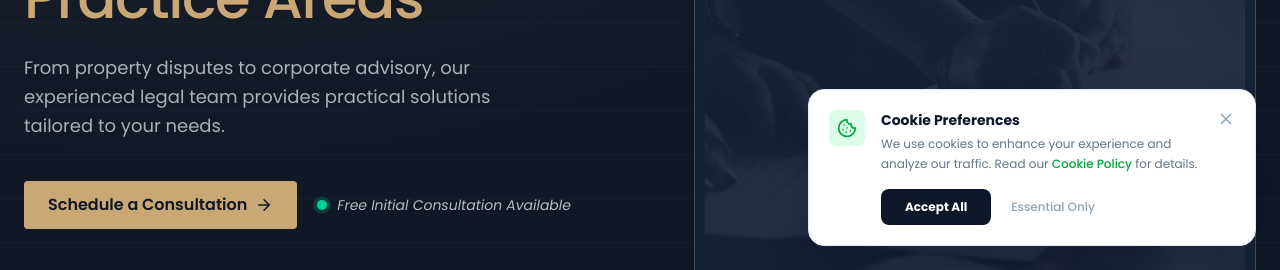
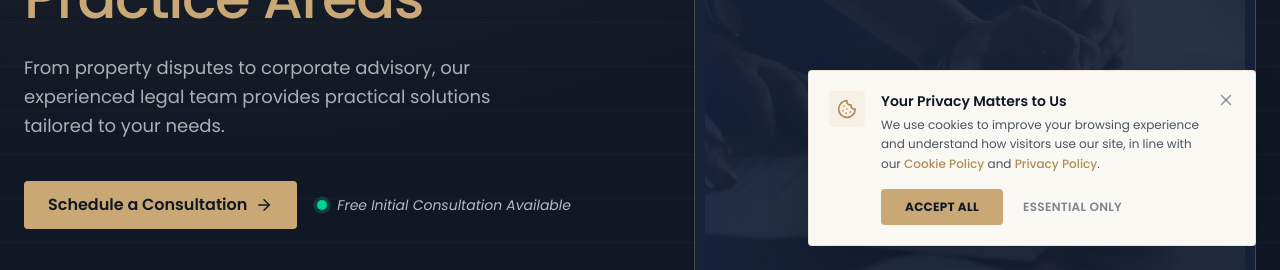
Before and after one commit to Munchisis/Lawzra-llp, a React (Vite) app: page / in a window 1280 px wide. Shown: the part 530-800 px from the top of the page. Built offline with nearby package versions, Linux system fonts and the light colour scheme; no server answers.

Commit message:
fix: cookie ui

```diff
--- a/src/component/cookieConsent.jsx
+++ b/src/component/cookieConsent.jsx
@@ -9,7 +9,6 @@ const CookieConsent = () => {
   useEffect(() => {
     const consent = localStorage.getItem("cookieConsent");
     if (!consent) {
-
       const timer = setTimeout(() => setShowBanner(true), 1500);
       return () => clearTimeout(timer);
     }
@@ -20,6 +19,11 @@ const CookieConsent = () => {
     setShowBanner(false);
   };
 
+  const declineCookies = () => {
+    localStorage.setItem("cookieConsent", "essential");
+    setShowBanner(false);
+  };
+
   return (
     <>
       {showBanner && (
@@ -27,39 +31,46 @@ const CookieConsent = () => {
           initial={{ y: 100, opacity: 0 }}
           animate={{ y: 0, opacity: 1 }}
           exit={{ y: 100, opacity: 0 }}
-          className="fixed bottom-6 left-6 right-6 md:left-auto md:max-w-md bg-white dark:bg-slate-900 border border-slate-200 dark:border-slate-800 shadow-2xl rounded-2xl z-100 p-5"
+          className="fixed bottom-6 left-6 right-6 md:left-auto md:max-w-md bg-[#FAF8F3] dark:bg-[#16223a] border border-[#C9A876]/25 dark:border-white/10 shadow-2xl rounded-sm z-[100] p-5"
         >
           <div className="flex items-start gap-4">
-            <div className="bg-green-100 dark:bg-green-900/30 p-2 rounded-lg text-green-600 shrink-0">
+            <div className="bg-[#C9A876]/10 dark:bg-[#C9A876]/15 p-2 rounded-sm text-[#B08D57] dark:text-[#C9A876] shrink-0">
               <Cookie size={20} />
             </div>
 
             <div className="flex-1">
-              <h4 className="text-sm font-bold text-slate-900 dark:text-white mb-1">
-                Cookie Preferences
+              <h4 className="font-display text-sm font-semibold text-[#101826] dark:text-white mb-1">
+                Your Privacy Matters to Us
               </h4>
-              <p className="text-xs text-slate-500 dark:text-slate-400 leading-relaxed">
-                We use cookies to enhance your experience and analyze our
-                traffic. Read our{" "}
+              <p className="text-xs text-[#4B5262] dark:text-white/60 leading-relaxed">
+                We use cookies to improve your browsing experience and
+                understand how visitors use our site, in line with our{" "}
                 <Link
                   to="/cookie-policy"
-                  className="text-green-600 hover:underline font-medium"
+                  className="text-[#B08D57] dark:text-[#C9A876] hover:underline font-medium"
                 >
                   Cookie Policy
                 </Link>{" "}
-                for details.
+                and{" "}
+                <Link
+                  to="/privacy-policy"
+                  className="text-[#B08D57] dark:text-[#C9A876] hover:underline font-medium"
+                >
+                  Privacy Policy
+                </Link>
+                .
               </p>
 
               <div className="flex items-center gap-3 mt-4">
                 <button
                   onClick={acceptCookies}
-                  className="bg-slate-900 dark:bg-green-600 hover:bg-slate-800 dark:hover:bg-green-500 text-white text-xs px-6 py-2.5 rounded-lg font-bold transition-all active:scale-95 cursor-pointer"
+                  className="font-docket bg-[#C9A876] hover:bg-[#dbbb8c] text-[#101826] text-xs px-6 py-2.5 rounded-sm font-bold uppercase tracking-wide transition-all active:scale-95 cursor-pointer"
                 >
                   Accept All
                 </button>
                 <button
-                  onClick={() => setShowBanner(false)}
-                  className="text-slate-400 hover:text-slate-600 dark:hover:text-slate-200 text-xs font-medium px-2 py-2 transition-colors"
+                  onClick={declineCookies}
+                  className="font-docket text-[#4B5262]/70 hover:text-[#101826] dark:text-white/50 dark:hover:text-white text-xs font-semibold uppercase tracking-wide px-2 py-2 transition-colors"
                 >
                   Essential Only
                 </button>
@@ -67,8 +78,9 @@ const CookieConsent = () => {
             </div>
 
             <button
-              onClick={() => setShowBanner(false)}
-              className="text-slate-400 hover:text-slate-600 dark:hover:text-white transition-colors"
+              onClick={declineCookies}
+              aria-label="Dismiss and accept essential cookies only"
+              className="text-[#4B5262]/60 hover:text-[#101826] dark:text-white/40 dark:hover:text-white transition-colors"
             >
               <X size={18} />
             </button>
```
